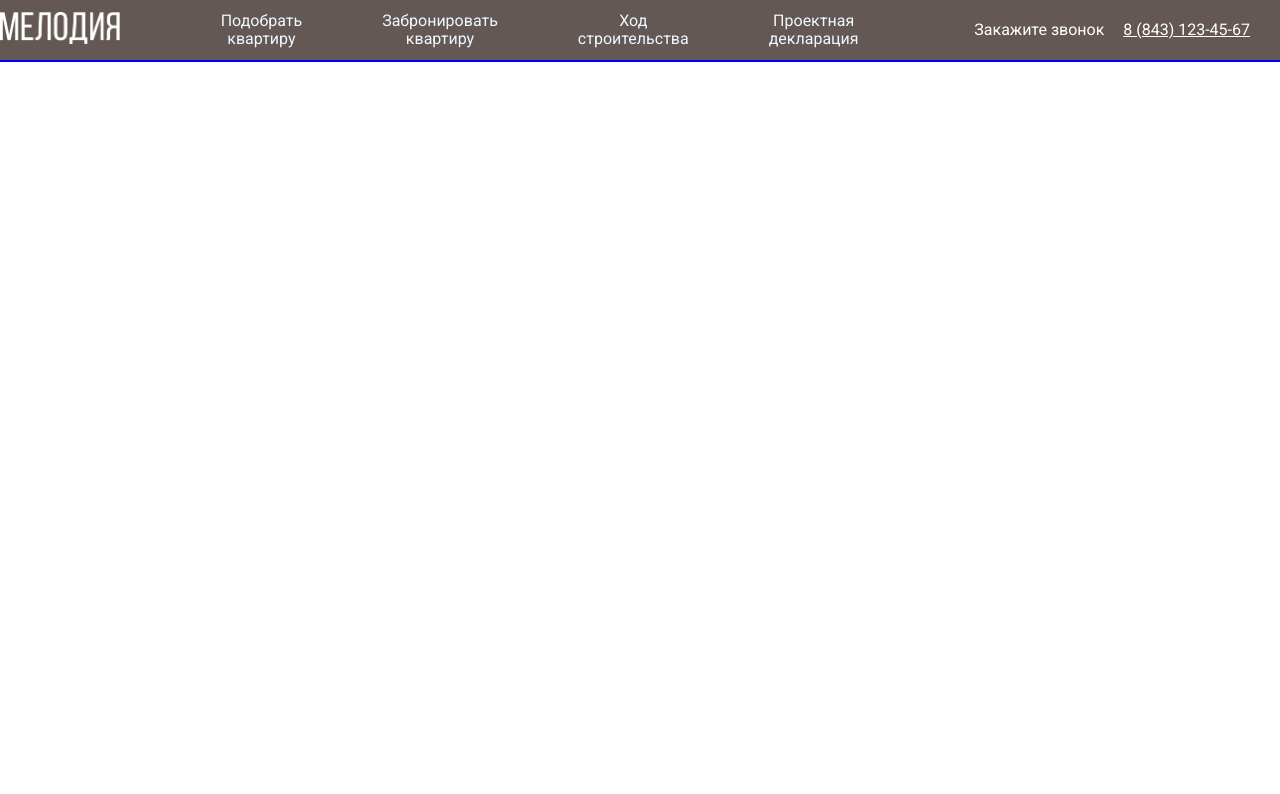
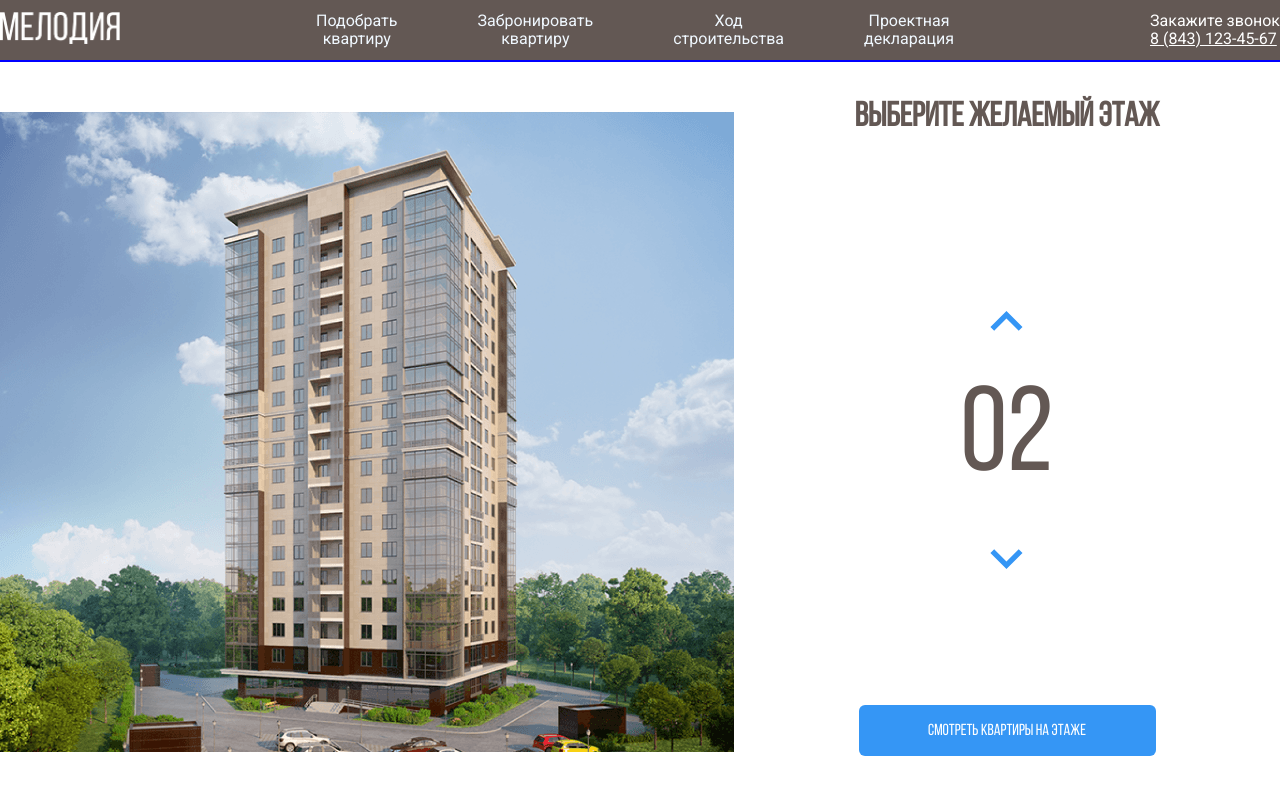
Before and after one commit to Samasus85/PracticeMelody, a plain HTML site: page index.html in a window 1280 px wide. Drawn offline with Linux system fonts and the light colour scheme.

Commit message:
change code

```diff
--- a/index.html
+++ b/index.html
@@ -39,6 +39,72 @@
             <!-- /.container -->
         </nav>
     </header>
+    <main class="maincontant">
+        <div class="container main-container">
+            <div class="image">
+                <svg class="img" width="734" height="640" viewBox="0 0 734 640" fill="none"
+                    xmlns="http://www.w3.org/2000/svg" xmlns:xlink="http://www.w3.org/1999/xlink">
+                    <rect width="734" height="640" fill="url(#pattern0)" />
+                    <defs>
+                        <pattern id="pattern0" patternContentUnits="objectBoundingBox" width="1" height="1">
+                            <use xlink:href="#image0_1_86"
+                                transform="translate(-0.00408719) scale(0.0013624 0.0015625)" />
+                        </pattern>
+                        <image id="image0_1_86" width="740" height="640" xlink:href="./img/home 1.png" />
+                    </defs>
+                    <path d="M222 527L442.8 535L512 521.3V543L443.5 562.7L222 551.7V527Z" fill="#3595F6"
+                        fill-opacity="0.75" />
+                    <path d="M223 526V501L443.3 504.3L513 501V521L443.7 534L223 526Z" fill="#3595F6"
+                        fill-opacity="0.75" />
+                    <path d="M223 500V475H444H513V498L445 505L223 500Z" fill="#3595F6" fill-opacity="0.75" />
+                    <path d="M223 476V451L444.3 447.3L512 454V476H444" fill="#3595F6" fill-opacity="0.75" />
+                    <path d="M223 450V424L444.5 420.7L513 431.7V453L444 446.3L223 450Z" fill="#3595F6"
+                        fill-opacity="0.75" />
+                    <path d="M222 423V399.3L443 387L514 410V431.3L443 419L222 423Z" fill="#3595F6"
+                        fill-opacity="0.75" />
+                    <path d="M222 401V376L444.2 359.7L514 388.3V409L443.7 387.3L222 401Z" fill="#3595F6"
+                        fill-opacity="0.75" />
+                    <path d="M222 376V351L444.5 330.7L514 367.3V388L442 359.3L222 376Z" fill="#3595F6"
+                        fill-opacity="0.75" />
+                    <path d="M222 350V326L445 301.3L514 345.3V367L444.7 329L222 350Z" fill="#3595F6"
+                        fill-opacity="0.75" />
+                    <path d="M222 325V301L444.5 272.3L514 323.3V344L443.7 301.7L222 325Z" fill="#3595F6"
+                        fill-opacity="0.75" />
+                    <path d="M221 301V277L443.3 244L514 303.3V323L444 272.3L221 301Z" fill="#3595F6"
+                        fill-opacity="0.75" />
+                    <path d="M222 276V252L443.2 217L513 281V302L444.3 243.7L222 276Z" fill="#3595F6"
+                        fill-opacity="0.75" />
+                    <path d="M222 252V227L444.3 189L513 259.3V280L444 216L222 252Z" fill="#3595F6"
+                        fill-opacity="0.75" />
+                    <path d="M222 226V201L442.8 157.3L513 236.3V259L444 185.7L222 226Z" fill="#3595F6"
+                        fill-opacity="0.75" />
+                    <path d="M223 202V177L443 129L513 214V237L442.3 157.7L223 202Z" fill="#3595F6"
+                        fill-opacity="0.75" />
+                    <path d="M222 177V152L441.8 100L513 192.3V215L443.3 128.7L222 177Z" fill="#3595F6"
+                        fill-opacity="0.75" />
+                    <path d="M222 152V126L444 69.3L513 171V192L443.7 100.3L222 152Z" fill="#3595F6"
+                        fill-opacity="0.75" />
+                </svg>
+            </div>
+            <!-- /.image -->
+            <div class="counter">
+                <h3 class="count-text">Выберите желаемый этаж</h3>
+                <div class="counter-group">
+                    <button class="counter-button counter-up">
+                        <img class="img-up" src="./img/arrow.svg" alt="arrow-up">
+                    </button>
+                    <span class="count">02</span>
+                    <button class="counter-button counter-down">
+                        <img class="img-down" src="./img/arrow.svg" alt="arrow-down">
+                    </button>
+                </div>
+                <!-- /.counter-group -->
+                <button class="button button-primary">Смотреть квартиры на этаже</button>
+            </div>
+            <!-- /.counter -->
+        </div>
+        <!-- /.container -->
+    </main>
 </body>
 
 </html>
--- a/style.css
+++ b/style.css
@@ -1,3 +1,12 @@
+@font-face {
+    font-family: "Bebas Neue";
+    src: local("Bebas Neue Regular Regular"), local("BebasNeueRegular"),
+        url("./FONT/BebasNeueRegular.woff2") format("woff2"), url("./FONT/BebasNeueRegular.woff") format("woff");
+    font-weight: normal;
+    font-style: normal;
+    font-display: swap;
+}
+
 * {
     box-sizing: border-box;
 }
@@ -44,5 +53,68 @@ a {
     color: #fff;
 }
 .phone {
-    padding: 15px;
+    display: flex;
+    flex-direction: column;
+    justify-content: center;
+    /* padding: 15px; */
 }
+/* -------------------------------------------- */
+.image {
+    padding-top: 50px;
+}
+.img path {
+    opacity: 0;
+}
+.img path:hover {
+    opacity: 1;
+    cursor: pointer;
+}
+
+.main-container {
+    display: flex;
+}
+
+.counter {
+    flex-grow: 1;
+    text-align: center;
+    display: flex;
+    flex-direction: column;
+    justify-content: space-between;
+    align-items: center;
+}
+.counter-group {
+    display: flex;
+    flex-direction: column;
+    align-items: center;
+    font-size: 120px;
+}
+.counter-button {
+    color: #fff;
+    border: none;
+    background: none;
+    cursor: pointer;
+    /* height: 100px; */
+}
+.counter-down {
+    transform: rotateX(180deg);
+}
+.counter {
+    font-family: "Bebas Neue", sans-serif;
+    color: #635854;
+    font-weight: normal;
+}
+.count-text {
+    font-style: Regular;
+    font-size: 34px;
+    line-height: 44px;
+}
+.button-primary {
+    width: 297px;
+    height: 51px;
+    padding: 16px 36px;
+    color: #fff;
+    border: none;
+    background-color: #3596f5;
+    border-radius: 6px;
+    cursor: pointer;
+}
```
Also changed, not shown: stylesheet.css (added, +9 -0 lines), FONT/BebasNeueRegular.woff (added), FONT/BebasNeueRegular.woff2 (added), img/arrow.svg (added), img/box.svg (added), img/home 1.png (added).
